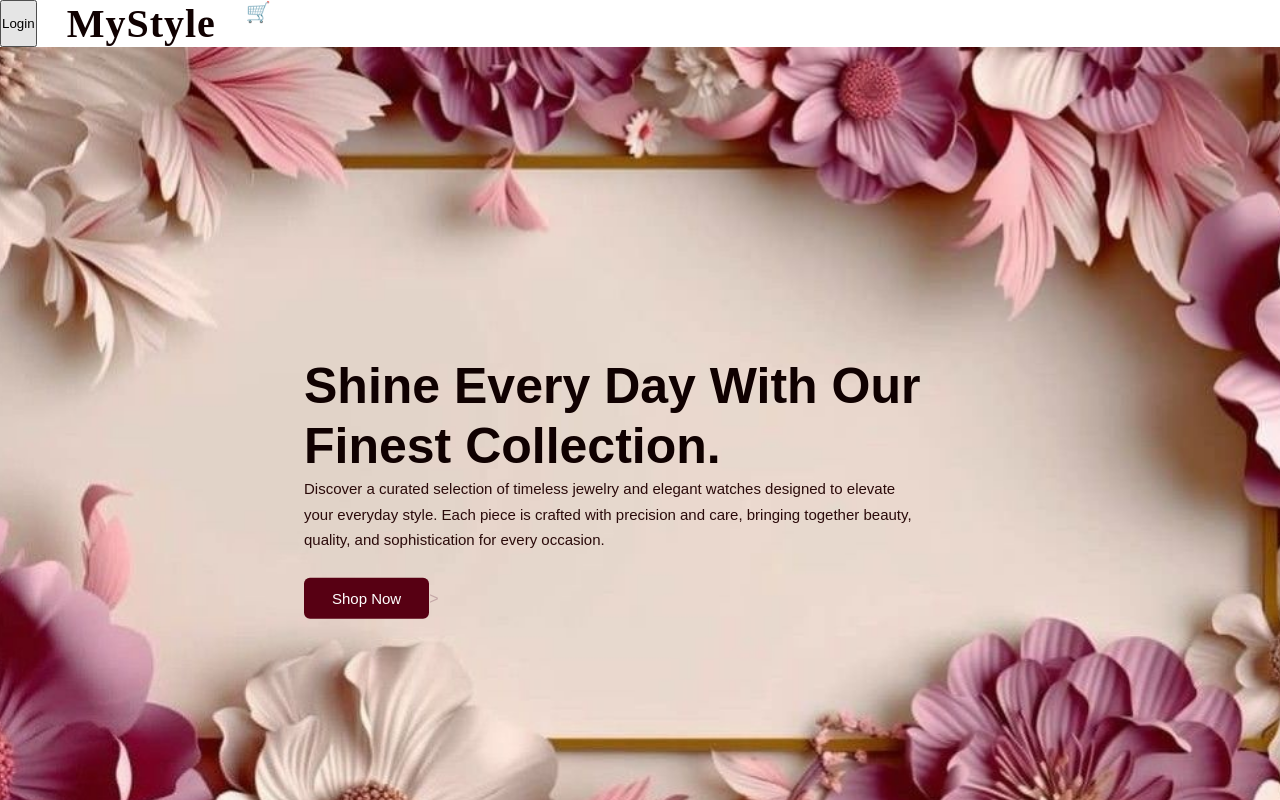
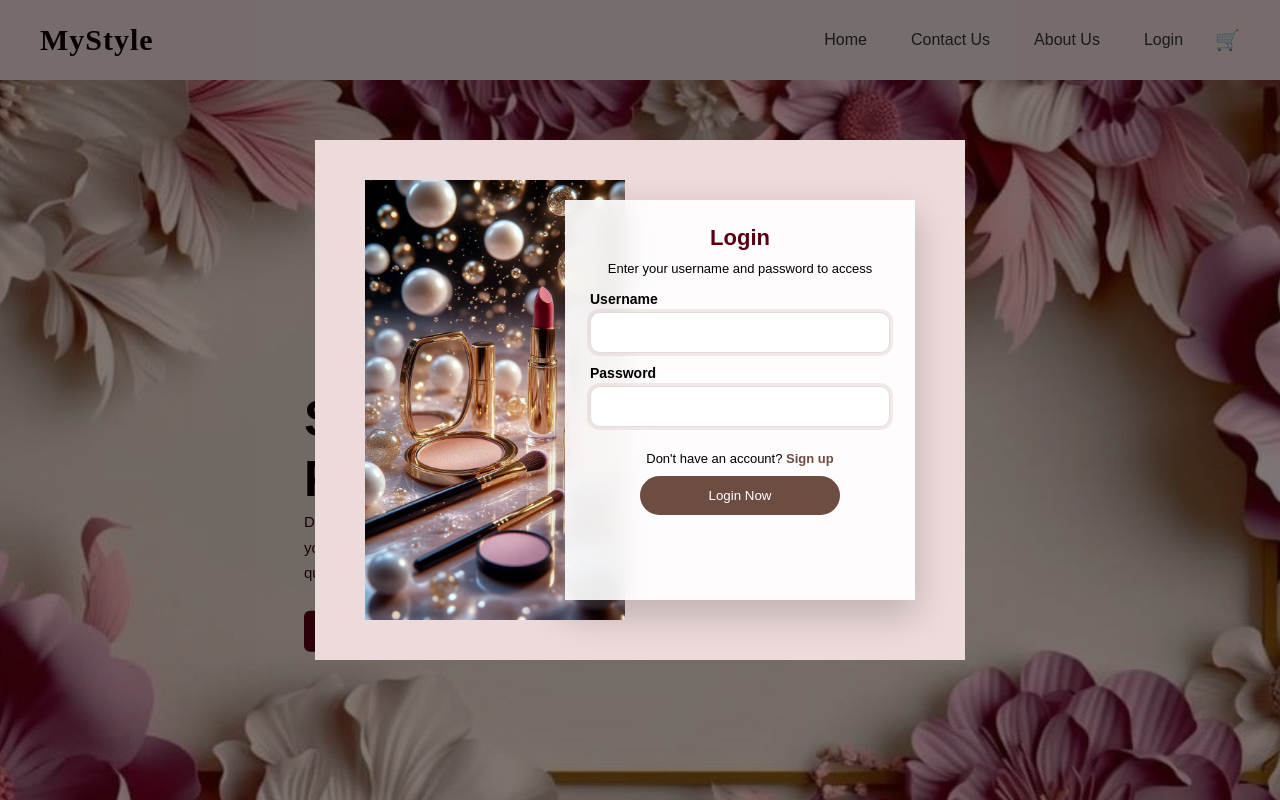
Before and after one commit to suwanika2002-jpg/vue-product-explorer, a Vue app: page / in a window 1280 px wide. Both pictures are taken after a click on the button "Shop Now". Shown: the top 800 px of the page. Built offline with nearby package versions, Linux system fonts and the light colour scheme; a web font is replaced by a local one.

Commit message:
Added login popup UI and navigation

```diff
--- a/src/App.vue
+++ b/src/App.vue
@@ -1,25 +1,20 @@
 <script setup>
-import { ref }  from 'vue'
+import { ref } from 'vue'
+import Login from './pages/Login.vue' // ✅ import
+import Navbar from './components/Navbar.vue'
+
 const showLogin = ref(false)
 </script>
+
 <template>
- <div>
-  <!-- navbar -->
-  <div class="nav-links">
-   <button @click="showLogin = true">Login</button>
-  <h2 class="logo">MyStyle</h2>
+
+      <Navbar @openLogin="showLogin = true" />
+
+      <router-view @openLogin="showLogin = true" />
+
+      <Login v-if ="showLogin" @close="showLogin = false" />
 
 
-
-    <span class="cart-icon">🛒</span>
-  </div>
-
-
-  <!-- page content -->
-  <router-view />
-<Login v-if="showLogin"
-@close="showLogin = false" />
-  <!-- footer -->
   <footer class="footer">
 
 
@@ -42,7 +37,7 @@ const showLogin = ref(false)
 
     </footer>
 
-  </div>
+
 </template>
 
 <style>
--- a/src/assets/main.css
+++ b/src/assets/main.css
@@ -32,11 +32,14 @@ body {
 
 /* NAV LINKS */
 .nav-links {
+  cursor:pointer;
+  user-select:none;
   display: flex;
   gap: 30px;   /* equal spacing */
 }
 
 .nav-links a {
+  cursor: pointer;
   text-decoration: none;   /* remove underline */
   color: #333;             /* keep same color */
   font-size: 16px;
--- a/src/components/Navbar.vue
+++ b/src/components/Navbar.vue
@@ -2,10 +2,11 @@
   <nav class="navbar">
     <h2 class="logo">MyStyle</h2>
 
-
-
     <div class="nav-right">
-      <router-link to="/login" class="login-link">Login</router-link>
+      <span class="nav-link" @click="$emit('openLogin')">Home</span>
+      <span class="nav-link">Contact Us</span>
+      <span class="nav-link">About Us</span>
+      <span class="nav-link" @click="$emit('openLogin')">Login</span>
 
       <span class="cart-icon" @click="goCart">🛒</span>
     </div>
@@ -24,25 +25,17 @@ const goCart = () => {
 
 <style scoped>
 @import url('https://fonts.googleapis.com/css2?family=Sail&display=swap');
-.container {
-  width: 1200px;
-  margin: 0 auto;
-  padding: 0 20px;
-}
+
+/* NAVBAR */
 .navbar {
   width: 100%;
   height: 80px;
-  padding: 10px 0;
+  padding: 10px 40px;
   display: flex;
   justify-content: space-between;
   align-items: center;
   background-color: #EDDADA;
-  position: sticky;
-  top: 0;
-  z-index: 1000;
   position: relative;
-
-
 }
 
 /* LOGO */
@@ -53,14 +46,17 @@ const goCart = () => {
   color: #100101;
 }
 
-/* NAV LINKS */
-.nav-links {
+/* RIGHT SIDE */
+.nav-right {
   display: flex;
-  gap: 30px;
+  align-items: center;
+  gap: 20px;
 }
 
-.nav-links a {
-  text-decoration: none;
+/* NAV LINKS (FIXED PART) */
+.nav-link {
+  cursor: pointer;
+  user-select: none;
   color: #333;
   font-size: 16px;
   padding: 6px 12px;
@@ -68,28 +64,7 @@ const goCart = () => {
   transition: background-color 0.3s;
 }
 
-.nav-links a:hover,
-.nav-links a.router-link-active {
-  background-color: rgba(0, 0, 0, 0.08);
-}
-
-/* RIGHT SIDE */
-.nav-right {
-  display: flex;
-  align-items: center;
-  gap: 20px;
-}
-
-.login-link {
-  text-decoration: none;
-  color: #333;
-  font-size: 16px;
-  padding: 6px 12px;
-  border-radius: 6px;
-  transition: background-color 0.3s;
-}
-
-.login-link:hover {
+.nav-link:hover {
   background-color: rgba(0, 0, 0, 0.08);
 }
 
--- a/src/pages/Home.vue
+++ b/src/pages/Home.vue
@@ -17,8 +17,7 @@
           sophistication for every occasion.
 
         </p>
-        <button class="btn" @click="$emit('openLogin')">Shop Now</button>>
-
+        <button class="btn"  @click="emit('openLogin')">Shop Now</button>
       </div>
     </section>
 
@@ -64,9 +63,7 @@ import { useRouter } from 'vue-router'
 
 const router = useRouter()
 
-const goLogin = () => {
-  router.push('/login')
-}
+const emit = defineEmits(['openLogin'])
 </script>
 
 
--- a/src/pages/Login.vue
+++ b/src/pages/Login.vue
@@ -1,106 +1,183 @@
+<script setup>
+import { useRouter } from 'vue-router'
+
+const router = useRouter()
+const emit = defineEmits(['close'])
+
+const goToProducts = () => {
+  emit('close')
+  router.push('/products')
+}
+</script>
 <template>
-  <div class="login-page">
+  <div class="login-overlay" @click.self="emit('close')">
 
-    <!-- LEFT IMAGE -->
-    <div class="login-image">
-      <img src="/images/login page 1.jpg" alt="login" />
-    </div>
+    <div class="login-rectangle">
 
-    <!-- RIGHT FORM -->
-    <div class="login-form">
-      <h2>Login</h2>
-      <p class="subtitle">Enter Your Username and Password To Access</p>
+      <div class="login-content">
 
-      <label>Username</label>
-      <input type="text" placeholder="" />
+        <!-- LEFT IMAGE -->
+        <div class="login-image"></div>
 
-      <label>Password</label>
-      <input type="password" placeholder="" />
+        <!-- RIGHT LOGIN BOX -->
+        <div class="login-card">
+          <h2>Login</h2>
+          <p class="subtitle">Enter your username and password to access</p>
+          <label>Username</label>
+          <input type="text" />
+          <label>Password</label>
+          <input type="password" />
+          <p class="signup-text">Don't have an account? <a href="#">Sign up</a></p>
+          <button class="login-btn" @click ="goToProducts">Login Now</button>
+        </div>
 
-      <button>Login Now</button>
+      </div>
+
     </div>
 
   </div>
 </template>
 
 <style scoped>
+/* ===== OVERLAY ===== */
+/* ===== OVERLAY (dark background) ===== */
+.login-overlay {
+  position: fixed;
+  top: 0;
+  left: 0;
+  width: 100%;
+  height: 100%;
 
-/* PAGE */
-.login-page {
+  background: rgba(0, 0, 0, 0.5);
+
+  display: flex;
+  justify-content: center;
+  align-items: center;
+
+  z-index: 1000;
+}
+
+/* ===== MAIN RECTANGLE (BACKGROUND BOX) ===== */
+.login-rectangle {
+  width: 650px;
+  height: 520px;
+
+  background: #eddada; /* same pink tone */
+
+  display: flex;
+  justify-content: center;
+  align-items: center;
+}
+
+/* ===== CONTENT (IMAGE + FORM) ===== */
+.login-content {
+  position: relative;
   display: flex;
   align-items: center;
   justify-content: center;
 
-  height: 100vh;
-  background: #f5e6ea; /* same theme */
+
+  width: 100%;
+  height: 100%;
 }
 
-/* IMAGE SIDE */
-.login-image img {
-  width: 400px;
-  height: 500px;
-  object-fit: cover;
-  border-radius: 20px;
+/* ===== LEFT IMAGE ===== */
+.login-image {
+  position:absolute;
+  left:50px;
+  width: 260px;
+  height: 440px;
+
+  background: url('/images/login page 1.jpg') center/cover no-repeat;
+  /* 🔴 change image path */
 }
 
-/* FORM CARD */
-.login-form {
-  background: rgba(255,255,255,0.6);
-  backdrop-filter: blur(10px);
-
-  padding: 40px;
+/* ===== LOGIN BOX ===== */
+.login-card {
   width: 350px;
-
-  border-radius: 20px;
-
-  /* 🔥 OVERLAP EFFECT */
-  margin-left: -80px;
+  height:400px;
+  padding: 25px;
+  position: absolute;
+  right:50px;
+  background: rgba(255, 255, 255, 0.9);
+  backdrop-filter: blur(12px);
+  -webkit-backdrop-filter:blur(20px);
+  box-shadow: 0 15px 35px rgba(0,0,0,0.2);
+  display: flex;
+  flex-direction: column;
 }
 
-/* TITLE */
-.login-form h2 {
+/* ===== TEXT ===== */
+.login-card h2 {
+  text-align: center;
   margin-bottom: 10px;
+  font-size: 22px;
+  color: #570013;
 }
 
-/* SUBTEXT */
 .subtitle {
-  font-size: 14px;
-  margin-bottom: 20px;
+  text-align: center;
+  font-size: 13px;
+  color: black;
+  margin-bottom: 15px;
 }
 
-/* LABELS */
-.login-form label {
-  display: block;
-  margin-top: 10px;
-  margin-bottom: 5px;
+/* ===== INPUTS ===== */
+.login-card input {
+  width: 100%;
+  padding: 12px;
+  margin-bottom: 12px;
+  box-shadow:0 0 0 3px rgba(199,154,154,0.2);
+  border: 1px solid #ddd;
+  border-radius: 10px;
+  outline: none;
 }
 
-/* INPUTS */
-.login-form input {
-  width: 100%;
-  padding: 10px;
-
-  border: none;
-  border-radius: 8px;
-  margin-bottom: 10px;
-
-  background: #eee;
+.login-card input:focus {
+  border-color: #6d4c41;
+}
+.login-card label {
+  font-style: poppins;
+  font-weight:600;
+  font-size: 14px;
+  color:black;
+  margin-bottom: 5px;
+  display:block;
+}
+.signup-text {
+  text-align:center;
+  font-size: 13px;
+  color:black;
+  margin-top:12px;
 }
 
-/* BUTTON */
-.login-form button {
-  width: 100%;
+.signup-text a {
+  color: #6d4c41;
+  text-decoration: none;
+  font-weight: 600;
+  transition:0.3s;
+}
+
+.signup-text a:hover {
+  color: #5a3d34;
+}
+
+/* ===== BUTTON ===== */
+.login-btn {
+  margin-top: 10px;
   padding: 12px;
-
-  margin-top: 15px;
-
+  width: 200px;
+  align-self: center;
+  background: #6d4c41;
+  color: white;
   border: none;
-  border-radius: 20px;
-
-  background: #7a4b5a;
-  color: white;
+  border-radius: 25px;
 
   cursor: pointer;
+  transition: 0.3s;
 }
 
+.login-btn:hover {
+  background: #5a3d34;
+}
 </style>
--- a/src/router/index.ts
+++ b/src/router/index.ts
@@ -1,14 +1,12 @@
 import { createRouter, createWebHistory } from 'vue-router'
 
 import Home from '../pages/Home.vue'
-import Login from '../pages/Login.vue'
 import ProductList from '../pages/ProductList.vue'
 import ProductDetails from '../pages/ProductDetails.vue'
 import Cart from '../pages/Cart.vue'
 
 const routes = [
   { path: '/', component: Home },
-  { path: '/login', component: Login },
   { path: '/products', component: ProductList },
   { path: '/product/:id', component: ProductDetails },
   {
```
